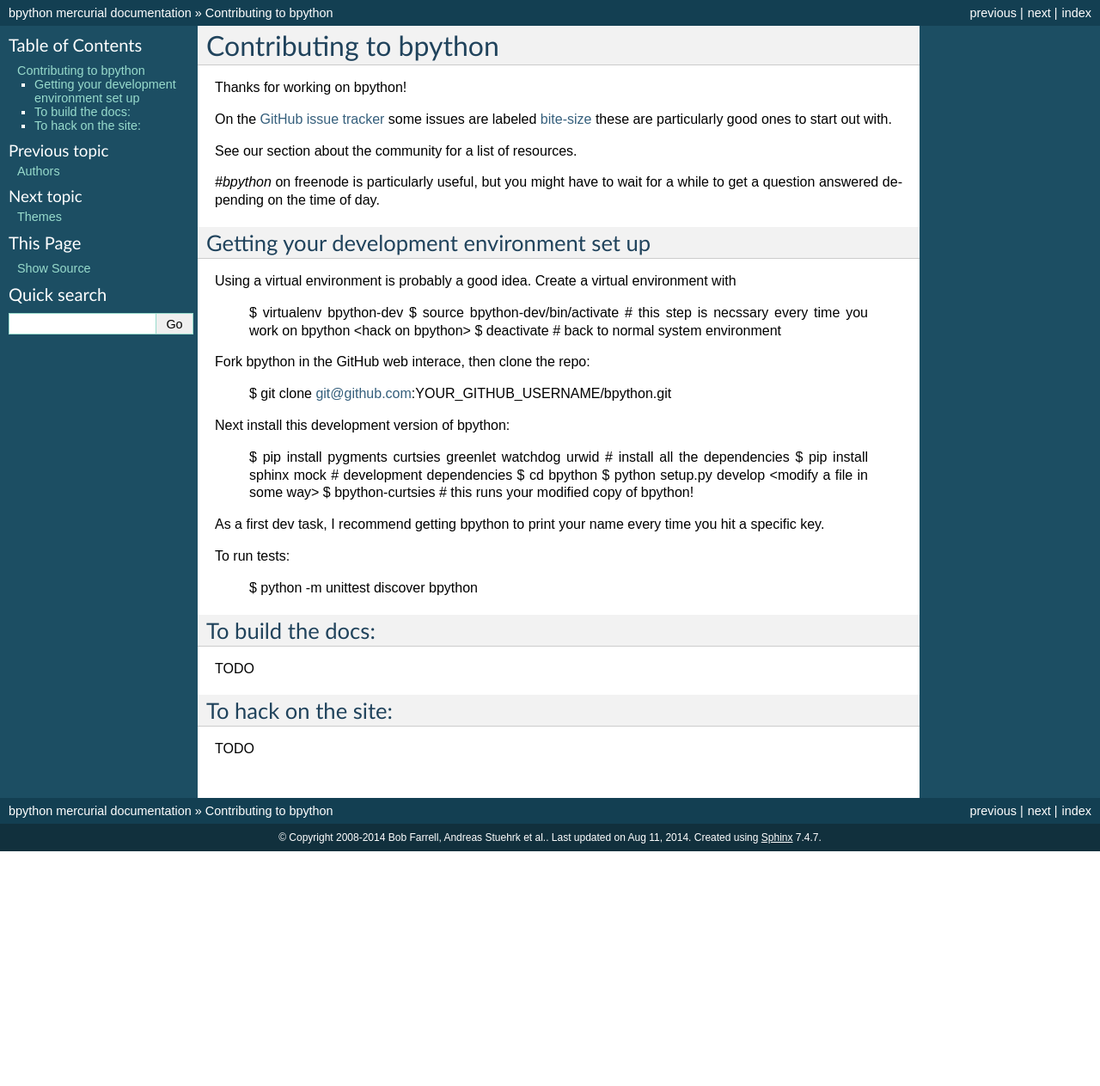
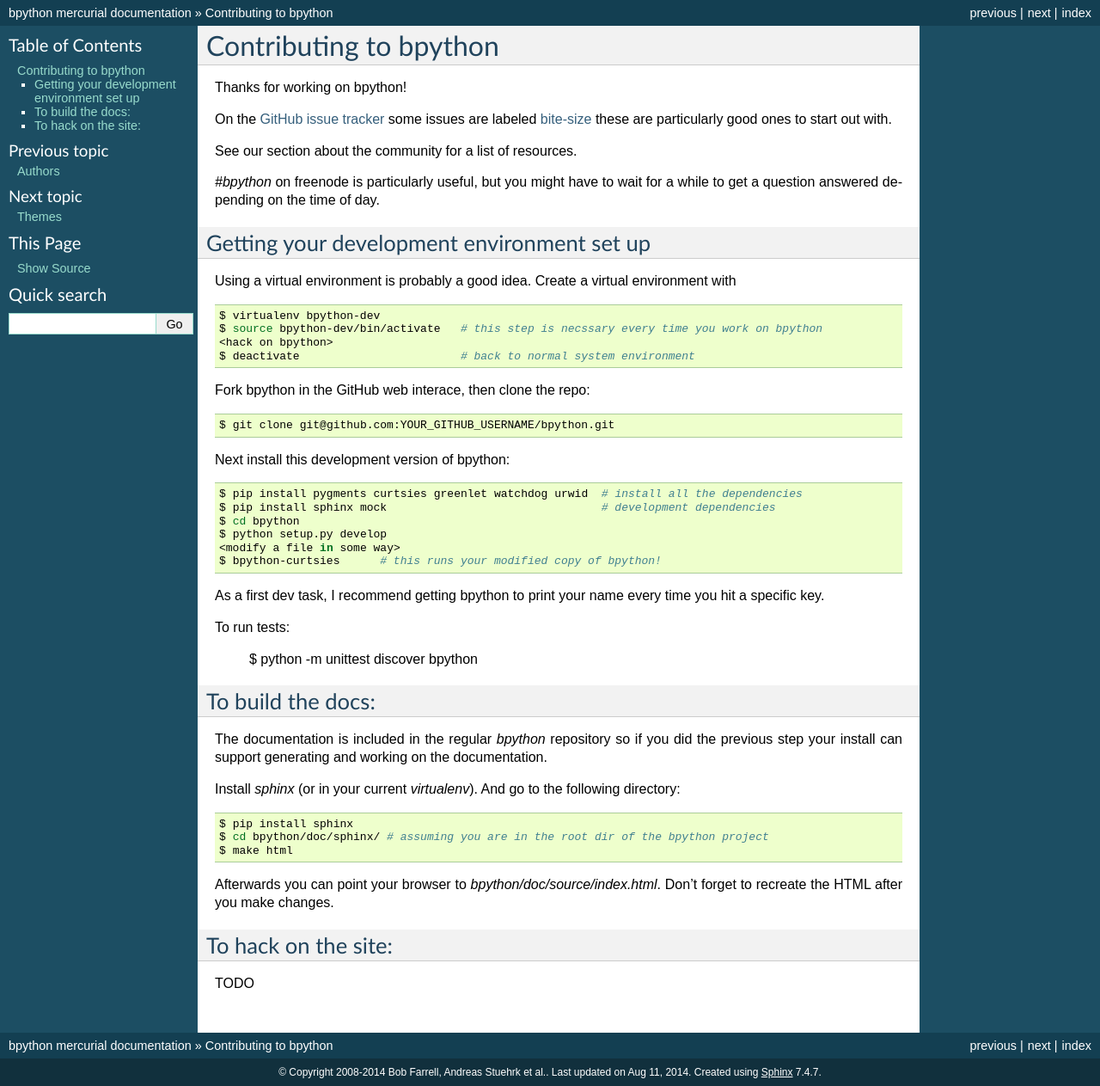
Before and after one commit to bpython/bpython, a Sphinx documentation site: the page built from doc/sphinx/source/contributing.rst, in a window 1280 px wide. Shown: the whole page at 86% size. Built offline with Sphinx 7.4.7, drawn with Linux system fonts in a browser that asks for light colours; pages that are not in the unit, such as notebooks, are missing from menus; before the commit the page ends 990 px from its top, so only the background shows below that.

Commit message:
Make the shell be in code blocks and add a section about building the documentation.

```diff
--- a/doc/sphinx/source/contributing.rst
+++ b/doc/sphinx/source/contributing.rst
@@ -18,6 +18,8 @@
 
 Using a virtual environment is probably a good idea. Create a virtual environment with
 
+.. code-block:: bash
+
     $ virtualenv bpython-dev
     $ source bpython-dev/bin/activate   # this step is necssary every time you work on bpython
     <hack on bpython>
@@ -25,9 +27,13 @@
 
 Fork bpython in the GitHub web interace, then clone the repo:
 
+.. code-block:: bash
+
     $ git clone git@github.com:YOUR_GITHUB_USERNAME/bpython.git
 
 Next install this development version of bpython:
+
+.. code-block:: bash
 
     $ pip install pygments curtsies greenlet watchdog urwid  # install all the dependencies
     $ pip install sphinx mock                                # development dependencies
@@ -45,7 +51,20 @@
 To build the docs:
 ------------------
 
-TODO
+The documentation is included in the regular `bpython` repository so if you did the
+previous step your install can support generating and working on the documentation.
+
+Install `sphinx` (or in your current `virtualenv`). And go to the following directory:
+
+.. code-block:: bash
+
+    $ pip install sphinx
+    $ cd bpython/doc/sphinx/ # assuming you are in the root dir of the bpython project
+    $ make html
+
+Afterwards you can point your browser to `bpython/doc/source/index.html`. Don't forget
+to recreate the HTML after you make changes.
+
 
 To hack on the site:
 --------------------
```
